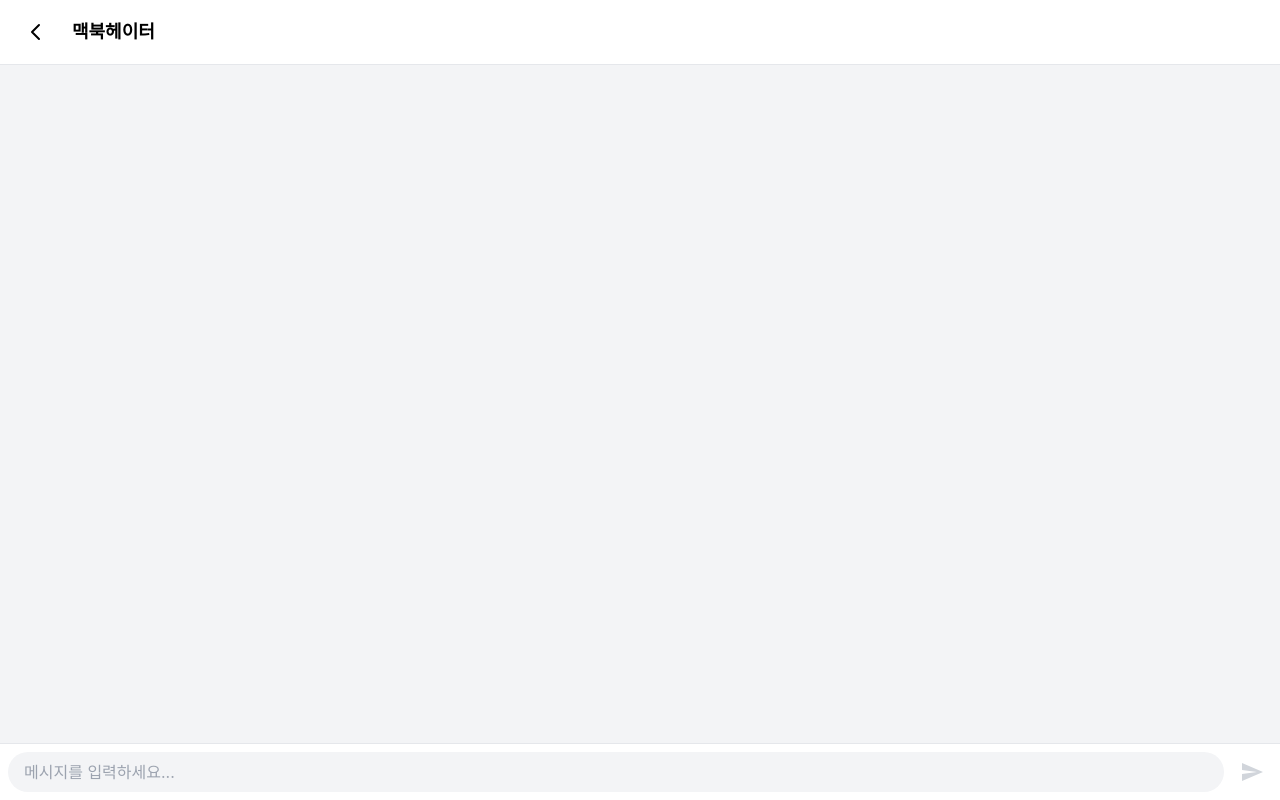
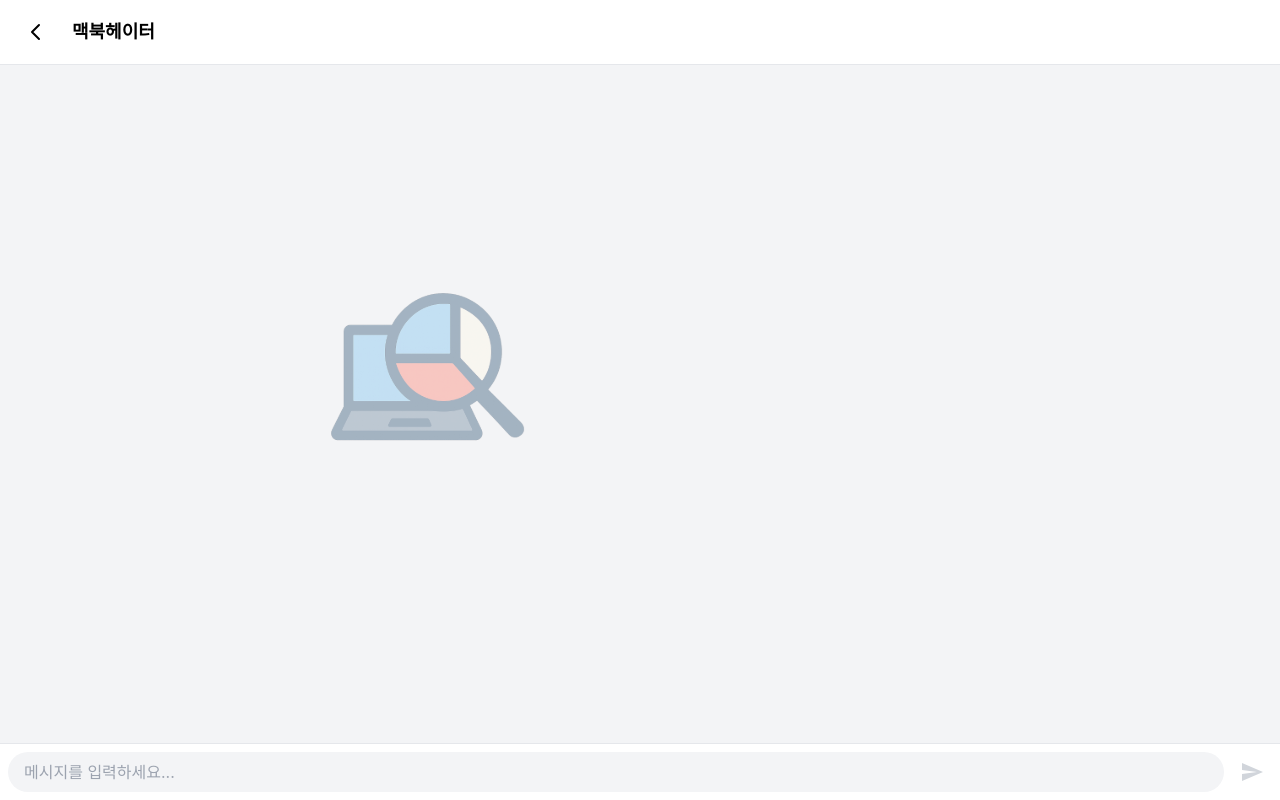
Before and after one commit to joowon-510/Project-Gamjeongjung, a React (Create React App) app in the folder jumkumjoong_frontend/: page /chat/1 in a window 1280 px wide. Built offline with nearby package versions, Linux system fonts and the light colour scheme.

Commit message:
feat: 채팅방 말풍선 wrap 및 너비 수정, 채팅방 배경 이미지 추가

```diff
--- a/jumkumjoong_frontend/src/pages/chattingPage/chatPage.tsx
+++ b/jumkumjoong_frontend/src/pages/chattingPage/chatPage.tsx
@@ -1,6 +1,7 @@
 // src/pages/chattingPage/chatPage.tsx
-import React, { useState, useEffect, useRef } from 'react';
-import { useParams, useNavigate } from 'react-router-dom';
+import React, { useState, useEffect, useRef } from "react";
+import { useParams, useNavigate } from "react-router-dom";
+import nologo from "../../assets/nologo.svg";
 
 interface Message {
   id: number;
@@ -18,7 +19,7 @@ interface ChatUser {
 const ChatPage: React.FC = () => {
   const { id } = useParams<{ id: string }>();
   const navigate = useNavigate();
-  const [newMessage, setNewMessage] = useState('');
+  const [newMessage, setNewMessage] = useState("");
   const [user, setUser] = useState<ChatUser | null>(null);
   const [messages, setMessages] = useState<Message[]>([]);
   const messagesEndRef = useRef<HTMLDivElement>(null);
@@ -27,8 +28,8 @@ const ChatPage: React.FC = () => {
   useEffect(() => {
     // 실제로는 API 호출로 대체될 부분
     const userData = {
-      id: parseInt(id || '0'),
-      name: id === '1' ? 'AI의 신예훈' : id === '2' ? '재드래곤' : '맥북헤이터'
+      id: parseInt(id || "0"),
+      name: id === "1" ? "AI의 신예훈" : id === "2" ? "재드래곤" : "맥북헤이터",
     };
 
     setUser(userData);
@@ -45,28 +46,31 @@ const ChatPage: React.FC = () => {
   }, [messages]);
 
   const scrollToBottom = () => {
-    messagesEndRef.current?.scrollIntoView({ behavior: 'smooth' });
+    messagesEndRef.current?.scrollIntoView({ behavior: "smooth" });
   };
 
   // 뒤로가기 처리
   const handleGoBack = () => {
-    navigate('/chat/list');
+    navigate("/chat/list");
   };
 
   // 메시지 전송 처리
   const handleSendMessage = () => {
-    if (newMessage.trim() === '') return;
+    if (newMessage.trim() === "") return;
 
     const newMsg: Message = {
       id: Date.now(), // 고유 ID 생성
       text: newMessage.trim(),
       isMe: true,
-      userName: '나',
-      timestamp: new Date().toLocaleTimeString([], { hour: '2-digit', minute: '2-digit' })
+      userName: "나",
+      timestamp: new Date().toLocaleTimeString([], {
+        hour: "2-digit",
+        minute: "2-digit",
+      }),
     };
 
     setMessages([...messages, newMsg]);
-    setNewMessage('');
+    setNewMessage("");
 
     // 자동 응답 (옵션) - 상대방이 입력한 것처럼 보이게 함
     setTimeout(() => {
@@ -76,10 +80,13 @@ const ChatPage: React.FC = () => {
           text: getRandomReply(),
           isMe: false,
           userName: user.name,
-          timestamp: new Date().toLocaleTimeString([], { hour: '2-digit', minute: '2-digit' })
+          timestamp: new Date().toLocaleTimeString([], {
+            hour: "2-digit",
+            minute: "2-digit",
+          }),
         };
 
-        setMessages(prevMessages => [...prevMessages, replyMsg]);
+        setMessages((prevMessages) => [...prevMessages, replyMsg]);
       }
     }, 1000); // 1초 후 응답
   };
@@ -87,14 +94,15 @@ const ChatPage: React.FC = () => {
   // 랜덤 응답 메시지 생성
   const getRandomReply = (): string => {
     const replies = [
-      '네고 조아요;;',
-      '네네 최송합니다ㅠㅠㅠㅠ',
-      '아직 판매 중입니다~',
-      '지금 바로 거래 가능하신가요?',
-      '위치가 어디신가요?',
-      '감사합니다!',
-      '가격 조정은 어렵습니다ㅠㅠ',
-      '내일 만나서 거래할까요?'
+      "네고 조아요;;",
+      "네네 최송합니다ㅠㅠㅠㅠ",
+      "아직 판매 중입니다~",
+      "지금 바로 거래 가능하신가요?",
+      "위치가 어디신가요?",
+      "감사합니다!",
+      "가격 조정은 어렵습니다ㅠㅠ",
+      "내일 만나서 거래할까요?",
+      "ㅋㅋㅋㅋㅋㅋㅋㅋㅋㅋㅋㅋㅋㅋㅋㅋㅋㅋㅋㅋㅋㅋㅋㅋㅋㅋㅋ",
     ];
 
     return replies[Math.floor(Math.random() * replies.length)];
@@ -102,7 +110,7 @@ const ChatPage: React.FC = () => {
 
   // 엔터 키로 메시지 전송
   const handleKeyPress = (e: React.KeyboardEvent) => {
-    if (e.key === 'Enter' && !e.shiftKey) {
+    if (e.key === "Enter" && !e.shiftKey) {
       e.preventDefault();
       handleSendMessage();
     }
@@ -110,40 +118,65 @@ const ChatPage: React.FC = () => {
 
   return (
     <div className="flex flex-col h-screen bg-gray-100">
+      {/* 배경 이미지 */}
+      <img
+        src={nologo}
+        alt="logo"
+        className="absolute w-[216px] h-[216px] top-1/3 left-1/4 opacity-40 pointer-events-none z-0"
+      />
+
       {/* 헤더 */}
       <header className="sticky top-0 z-10 bg-white border-b">
         <div className="flex items-center h-16 px-4">
           <button onClick={handleGoBack} className="p-2">
-            <svg className="w-6 h-6" fill="none" stroke="currentColor" viewBox="0 0 24 24">
-              <path strokeLinecap="round" strokeLinejoin="round" strokeWidth="2" d="M15 19l-7-7 7-7" />
+            <svg
+              className="w-6 h-6"
+              fill="none"
+              stroke="currentColor"
+              viewBox="0 0 24 24"
+            >
+              <path
+                strokeLinecap="round"
+                strokeLinejoin="round"
+                strokeWidth="2"
+                d="M15 19l-7-7 7-7"
+              />
             </svg>
           </button>
           <div className="ml-4 text-lg font-semibold">
-            {user?.name || '채팅'}
+            {user?.name || "채팅"}
           </div>
         </div>
       </header>
 
       {/* 메시지 목록 */}
-      <div className="flex-1 overflow-y-auto p-4">
+      <div className="flex-1 overflow-y-auto p-4 z-10">
         <div className="space-y-4">
           {messages.map((message) => (
             <div
               key={message.id}
-              className={`flex ${message.isMe ? 'justify-end' : 'justify-start'}`}
+              className={`flex ${
+                message.isMe ? "justify-end" : "justify-start"
+              }`}
             >
-              <div className={`max-w-[70%] ${message.isMe ? 'order-1' : 'order-2'}`}>
+              <div
+                className={`max-w-[70%] ${
+                  message.isMe ? "order-1" : "order-2"
+                }`}
+              >
                 {/* 상대방 메시지인 경우 닉네임 표시 */}
                 {!message.isMe && (
-                  <div className="ml-1 text-xs text-gray-600 mb-1">{message.userName}</div>
+                  <div className="ml-1 text-xs text-gray-600 mb-1">
+                    {message.userName}
+                  </div>
                 )}
 
                 {/* 메시지 말풍선 */}
                 <div
-                  className={`rounded-xl px-4 py-2 ${
+                  className={`rounded-xl px-4 py-2 max-w-[100%] ml-auto  whitespace-pre-wrap ${
                     message.isMe
-                      ? 'bg-blue-500 text-white rounded-tr-none'
-                      : 'bg-gray-200 text-gray-800 rounded-tl-none'
+                      ? "bg-blue-500 text-white rounded-tr-none"
+                      : "bg-gray-200 text-gray-800 rounded-tl-none"
                   }`}
                 >
                   <p className="whitespace-pre-wrap">{message.text}</p>
@@ -156,7 +189,7 @@ const ChatPage: React.FC = () => {
       </div>
 
       {/* 메시지 입력 영역 */}
-      <div className="bg-white border-t p-2">
+      <div className="bg-white border-t p-2 z-10">
         <div className="flex items-center">
           <div className="flex-1 bg-gray-100 rounded-full px-4 py-2">
             <input
@@ -170,7 +203,7 @@ const ChatPage: React.FC = () => {
           </div>
           <button
             onClick={handleSendMessage}
-            disabled={newMessage.trim() === ''}
+            disabled={newMessage.trim() === ""}
             className="ml-2 p-2 text-gray-500 disabled:text-gray-300"
           >
             <svg className="w-6 h-6" viewBox="0 0 24 24" fill="currentColor">
```
